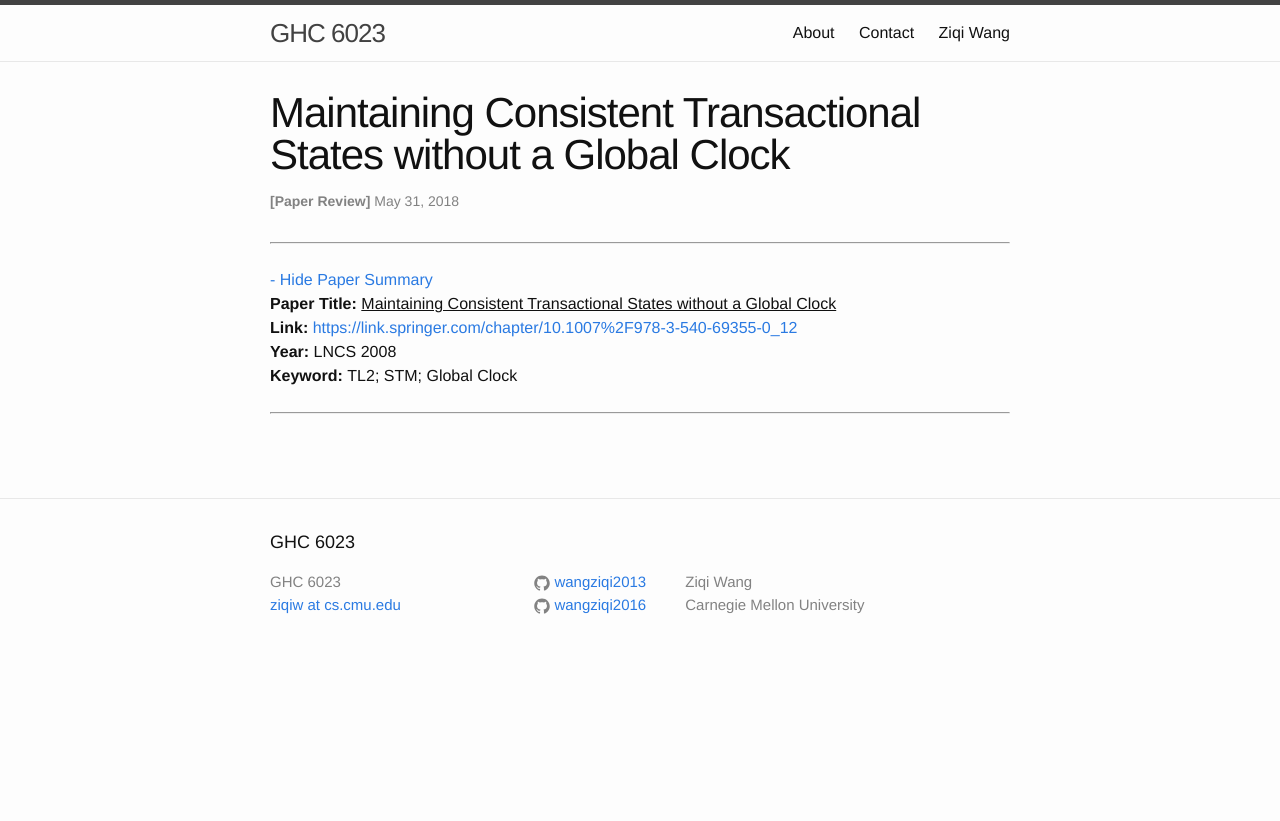
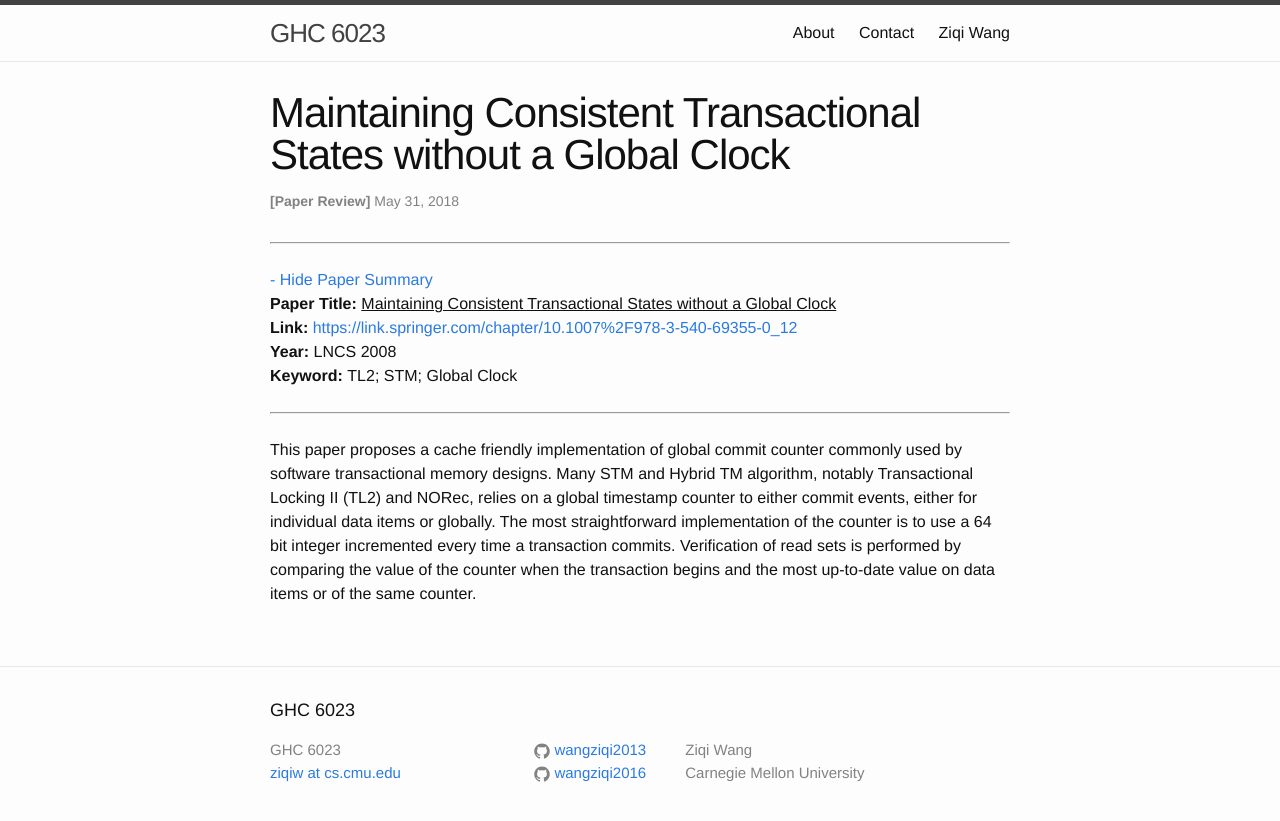
Before and after one commit to wangziqi2013/wangziqi2013.github.io, a Jekyll site: the page built from _posts/2018-05-30-tlc.markdown, in a window 1280 px wide. Shown: the top 821 px of the page. Built offline with Jekyll 4.4.1, drawn with Linux system fonts in a browser that asks for light colours.

Commit message:
Finish first paragraph

```diff
--- a/_posts/2018-05-30-tlc.markdown
+++ b/_posts/2018-05-30-tlc.markdown
@@ -12,3 +12,11 @@ htm_cd:
 htm_cr:
 version_mgmt:
 ---
+
+This paper proposes a cache friendly implementation of global commit counter commonly
+used by software transactional memory designs. Many STM and Hybrid TM algorithm, notably Transactional
+Locking II (TL2) and NORec, relies on a global timestamp counter to either commit events, either
+for individual data items or globally. The most straightforward implementation of the counter is
+to use a 64 bit integer incremented every time a transaction commits. Verification of read
+sets is performed by comparing the value of the counter when the transaction begins and the most up-to-date
+value on data items or of the same counter.
```
